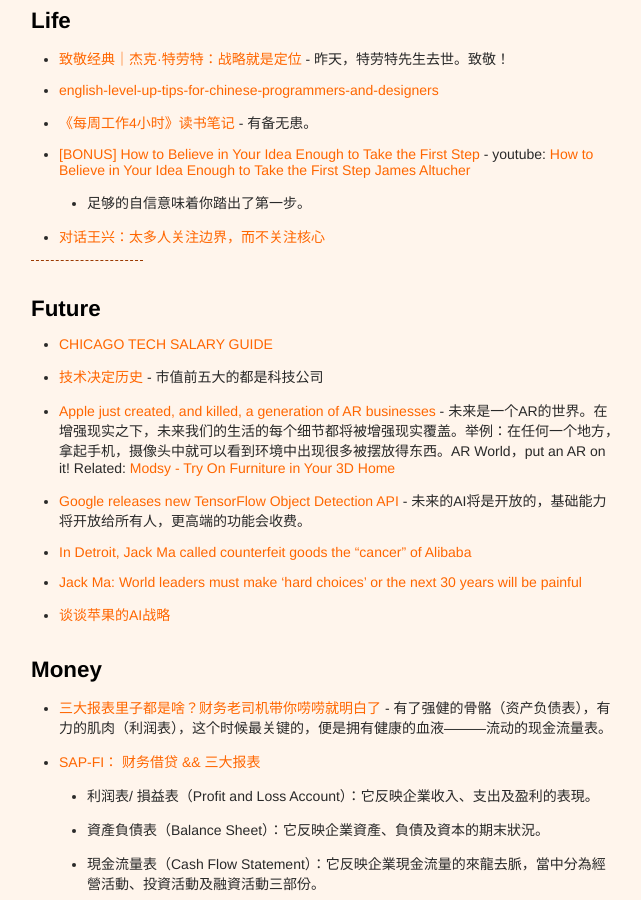
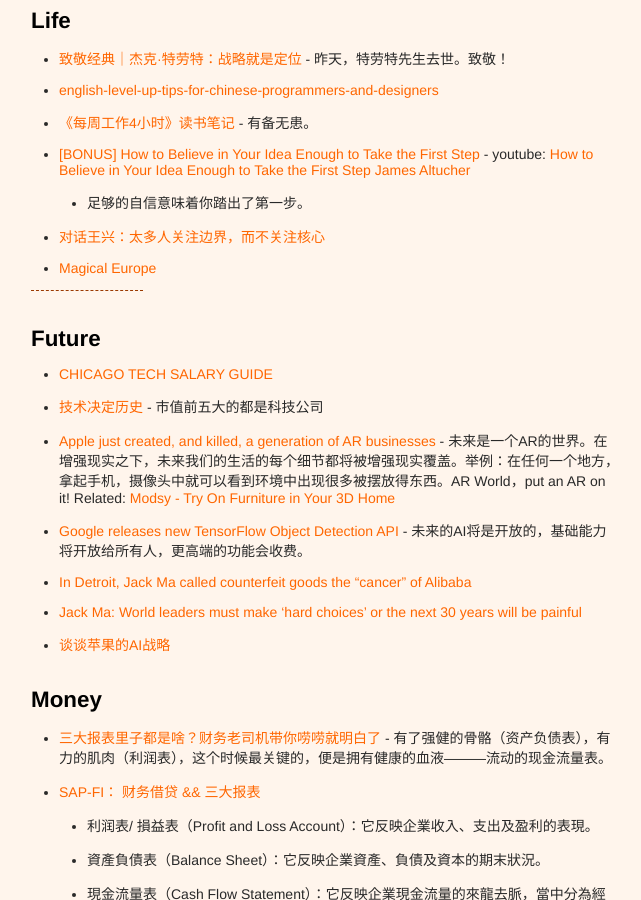
Before and after one commit to xianyuxmu/xianyuxmu.github.io, a Jekyll site: the page built from _posts/2017-06-01-monthly-reading.md, in a window 1280 px wide and 900 px high, scrolled down 385 px. Shown: the whole window, without its empty margins (315-956 px from the left). Built offline with Jekyll 4.4.1, drawn with Linux system fonts in a browser that asks for light colours; comment, search, counter and statistics services are not loaded.

Commit message:
Reading 26 June

```diff
--- a/_posts/2017-06-01-monthly-reading.md
+++ b/_posts/2017-06-01-monthly-reading.md
@@ -23,6 +23,7 @@
 - [[BONUS] How to Believe in Your Idea Enough to Take the First Step](https://themission.co/bonus-how-to-believe-in-your-idea-enough-to-take-the-first-step-56a93cb0986b) - youtube: [How to Believe in Your Idea Enough to Take the First Step James Altucher ](https://www.youtube.com/watch?v=c1geQ-UHC1k)
 	- 足够的自信意味着你踏出了第一步。
 - [对话王兴：太多人关注边界，而不关注核心](https://www.sohu.com/a/150707340_118792)
+- [Magical Europe](https://vimeo.com/92179785)
 
 
 ----
```
